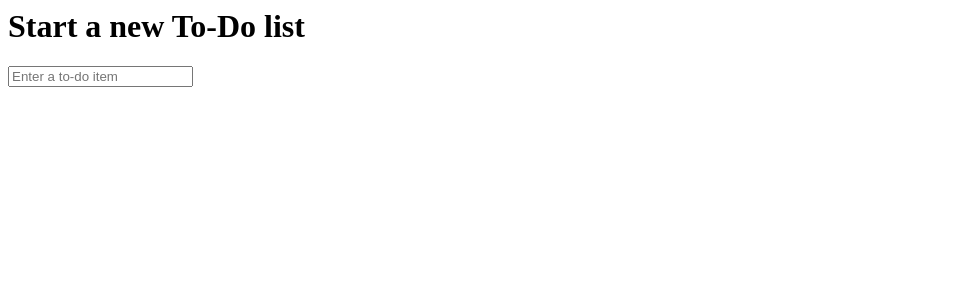
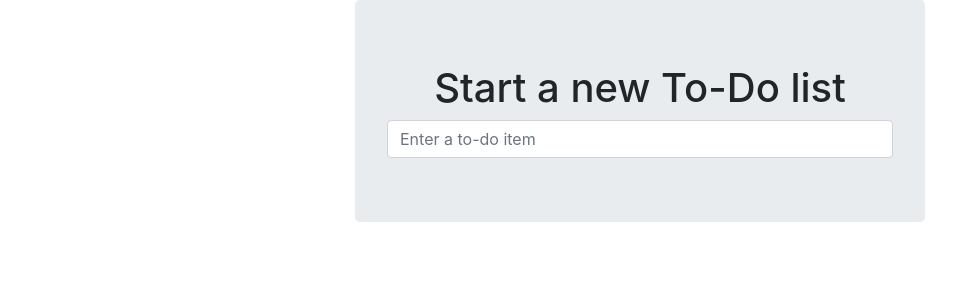
Before and after one commit to Ho-no/TDD-Assignment, a Django app: page / in a window 1280 px wide. Shown: the top 300 px of the page, without its empty margins (0-980 px from the left). Run offline with Django 3.2, Linux system fonts and the light colour scheme; some libraries are stand-ins or nearby versions.

Commit message:
Use Bootstrap to improve layout

```diff
--- a/functional_tests/tests.py
+++ b/functional_tests/tests.py
@@ -1,13 +1,13 @@
 import time
-from django.test import LiveServerTestCase
 from selenium import webdriver
 from selenium.webdriver.common.keys import Keys
 from selenium.webdriver.common.by import By
 from selenium.common.exceptions import WebDriverException
+from django.contrib.staticfiles.testing import StaticLiveServerTestCase
 
 MAX_WAIT = 10
 
-class NewVisitorTest(LiveServerTestCase):
+class NewVisitorTest(StaticLiveServerTestCase):
     def setUp(self):
         self.browser = webdriver.Edge()
 
--- /dev/null
+++ b/lists/static/bootstrap/css/base.css
@@ -0,0 +1,3 @@
+#id_new_item {
+    margin-top: 2ex;
+}
--- a/lists/templates/base.html
+++ b/lists/templates/base.html
@@ -1,15 +1,33 @@
-<html>
+<!DOCTYPE html>
+<html lang="en">
     <head>
         <meta charset="utf-8">
+        <meta http-equiv="X-UA-Compatible" content="IE=edge">
+        <meta name="viewport" content="width=device-width, initial-scale=1">
         <title>To-Do lists</title>
+        <link href="/static/bootstrap/css/bootstrap.min.css" rel="stylesheet">
     </head>
     <body>
+        <div class="container">
+            <div class="row">
+                <div class="col-md-6 offset-md-3 jumbotron">
+                    <div class="text-center">
                         <h1>{% block header_text %}{% endblock %}</h1>
                         <form method="POST" action={% block form_action %}{% endblock %}>
-            <input id="id_new_item" placeholder="Enter a to-do item" name="item_text">
+                            <input id="id_new_item" class="form-control input-lg"
+                            placeholder="Enter a to-do item" name="item_text">
                             {% csrf_token %}
                         </form>
+                    </div>
+                </div>
+            </div>
+
+            <div class="row">
+                <div class="col-md-6 offset-md-3">
                     {% block table %}
                     {% endblock %}
+                </div>
+            </div>
+        </div>
     </body>
 </html>
--- a/lists/templates/list.html
+++ b/lists/templates/list.html
@@ -5,7 +5,7 @@
 {% block form_action %}/lists/{{ list.id }}/add_item{% endblock %}
 
 {% block table %}
-    <table id="id_list_table">
+    <table id="id_list_table" class="table">
         {% for item in list.item_set.all %}
         <tr><td>{{forloop.counter}}: {{ item.text }}</td></tr>
         {% endfor %}
```
Lines whose indentation alone changed are shown as unchanged.
